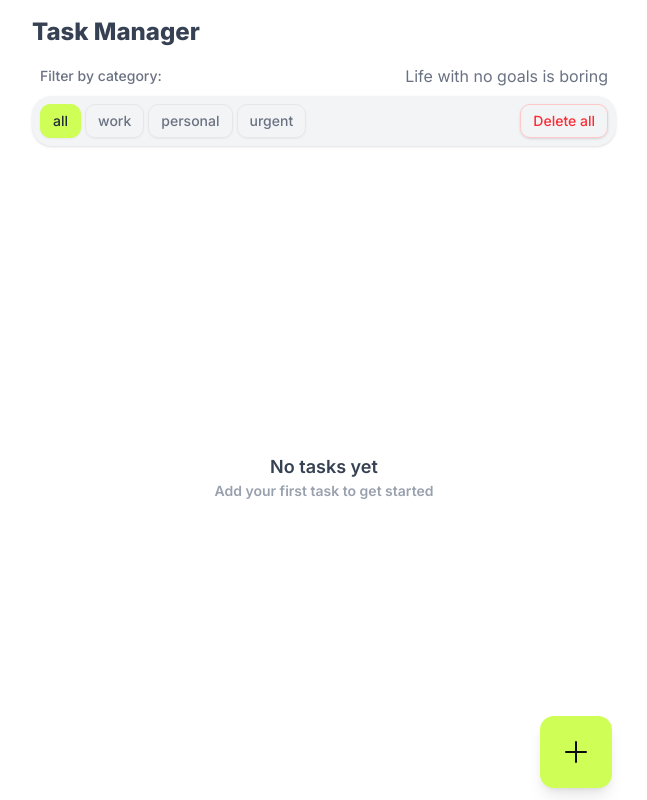
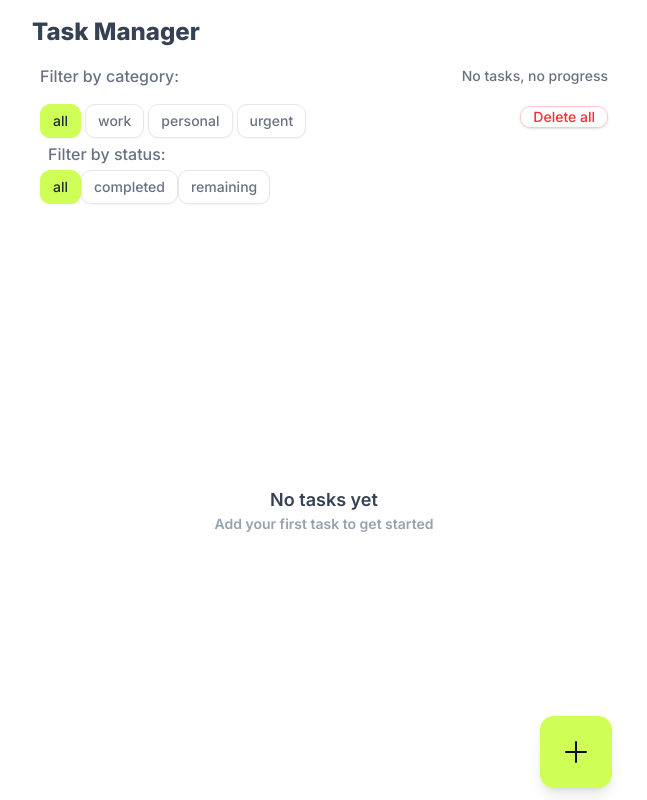
Before and after one commit to Francesco-Zucco/task-manager, a Next.js app: page / in a window 1280 px wide. Shown: the whole page, without its empty margins (316-963 px from the left). Built offline with nearby package versions, Linux system fonts and the light colour scheme.

Commit message:
added filtering by status

```diff
--- a/src/app/page.js
+++ b/src/app/page.js
@@ -8,6 +8,7 @@ export default function Home() {
   const [input, setInput] = useState("");
   const [category, setCategory] = useState("work");
   const [filterCategory, setFilterCategory] = useState("all");
+  const [statusFilter, setStatusFilter] = useState("all");
 
   const categories = [
     { name: "work", color: "bg-[#dad9fb] text-[#464596]" },
@@ -22,27 +23,38 @@ export default function Home() {
     { name: "urgent" },
   ];
 
+  const statusFilterOptions = [
+    { name: "all" },
+    { name: "completed" },
+    { name: "remaining" },
+  ];
+
   const addTask = () => {
     if (!input) return;
 
     const taskList = [
       ...tasks,
-      { text: input, done: false, category: category || "general" },
+      {
+        text: input,
+        done: false,
+        category: category,
+        id: Date.now().toString() || "general",
+      },
     ];
-
+    console.log(taskList);
     setTasks(taskList);
     setInput("");
     setCategory("work");
   };
 
-  const deleteTask = (index) => {
-    setTasks(tasks.filter((_, i) => i !== index));
+  const deleteTask = (id) => {
+    setTasks(tasks.filter((task) => task.id !== id));
   };
 
-  const toggleDone = (index) => {
+  const toggleDone = (id) => {
     setTasks(
-      tasks.map((task, i) =>
-        i === index ? { ...task, done: !task.done } : task,
+      tasks.map((task) =>
+        task.id === id ? { ...task, done: !task.done } : task,
       ),
     );
   };
@@ -52,6 +64,13 @@ export default function Home() {
       ? tasks
       : tasks.filter((t) => t.category === filterCategory);
 
+  const finalFilteredTasks =
+    statusFilter === "all"
+      ? filteredTasks
+      : statusFilter === "completed"
+        ? filteredTasks.filter((t) => t.done)
+        : filteredTasks.filter((t) => !t.done);
+
   const deleteAllTasks = () => {
     setTasks([]);
   };
@@ -60,11 +79,11 @@ export default function Home() {
 
   let message = "";
   if (tasks.length === 0) {
-    message = "Life with no goals is boring";
+    message = "No tasks, no progress";
   } else if (remainingTasks === 0) {
-    message = "all goals completed!";
+    message = "All tasks completed!";
   } else {
-    message = `remaining goals: ${remainingTasks}`;
+    message = `Remaining tasks: ${remainingTasks}`;
   }
 
   useEffect(() => {
@@ -89,14 +108,15 @@ export default function Home() {
           </div>
 
           <div className="w-full flex justify-between items-center px-2 pb-2">
-            <p className="text-sm text-gray-500 font-medium pl-2">
+            <p className=" text-gray-500 font-medium pl-2">
               Filter by category:
-            </p>{" "}
-            <p className="text-gray-500 pr-2">{message}</p>
+            </p>
+            <p className="text-gray-500 text-sm font-medium pr-2">{message}</p>
           </div>
 
           <div className="w-full flex justify-between px-2 pb-2">
-            <div className="flex w-full justify-between bg-gray-100 rounded-[20px] p-2 shadow-sm">
+            <div className="flex w-full justify-between rounded-[20px] p-2 ">
+              <div className="flex flex-col gap-1">
                 <div className="flex gap-1">
                   {filterOptions.map((f) => (
                     <button
@@ -112,12 +132,35 @@ export default function Home() {
                     </button>
                   ))}
                 </div>
+                <div className="flex flex-col gap-1">
+                  <p className=" text-gray-500 font-medium pl-2">
+                    Filter by status:
+                  </p>
+                  <div>
+                    {statusFilterOptions.map((f) => (
+                      <button
+                        className={`px-3 py-1.5 text-sm font-medium shadow-xs rounded-lg transition-all duration-150 cursor-pointer ${
+                          statusFilter === f.name
+                            ? "bg-[#cfff56] text-[#1f2937] border border-[#cfff56] hover:bg-[#b8e84d] active:scale-95 active:shadow-inner"
+                            : "text-gray-500 border border-gray-200 hover:bg-gray-50 hover:border-gray-300 active:scale-95 active:bg-gray-100"
+                        }`}
+                        key={f.name}
+                        onClick={() => setStatusFilter(f.name)}
+                      >
+                        {f.name}
+                      </button>
+                    ))}
+                  </div>
+                </div>
+              </div>
+              <div>
                 <button
                   className="px-3 shadow-sm hover:shadow-md rounded-lg cursor-pointer text-sm font-medium text-red-500 border border-red-200 rounded-[20px] hover:bg-red-50 hover:border-red-300 active:scale-95 active:bg-red-100 transition-all duration-150"
                   onClick={deleteAllTasks}
                 >
                   Delete all
                 </button>
+              </div>
             </div>
           </div>
 
@@ -142,7 +185,7 @@ export default function Home() {
               </div>
             ) : (
               <TaskList
-                tasks={filteredTasks}
+                tasks={finalFilteredTasks}
                 toggleDone={toggleDone}
                 deleteTask={deleteTask}
                 categories={categories}
--- a/src/components/TaskInput.js
+++ b/src/components/TaskInput.js
@@ -9,7 +9,6 @@ import {
   DrawerTrigger,
 } from "@/components/ui/drawer";
 import { Button } from "@/components/ui/button";
-import { VisuallyHidden } from "radix-ui";
 const TaskInput = ({
   input,
   setInput,
@@ -40,9 +39,9 @@ const TaskInput = ({
         <div className="max-w-md mx-auto w-full px-10 pb-10 flex flex-col gap-6">
           {/* TITLE */}
           <div>
-            <h2 className="text-lg font-semibold text-gray-800">
+            <DrawerTitle className="text-lg font-semibold text-gray-800">
               Add new task
-            </h2>
+            </DrawerTitle>
             <p className="text-sm text-gray-600">
               Create a task and add a category.
             </p>
@@ -52,6 +51,11 @@ const TaskInput = ({
               autoFocus
               placeholder="Task title..."
               value={input}
+              onKeyDown={(e) => {
+                if (e.key === "Enter") {
+                  addTask();
+                }
+              }}
               onChange={(e) => setInput(e.target.value)}
               className=" w-full bg-transparent outline-none text-gray-900 placeholder-gray-400 border-b border-gray-300 py-2 focus:border-gray-500 transition-all duration-300"
             />
@@ -61,7 +65,7 @@ const TaskInput = ({
               <button
                 key={cat.name}
                 onClick={() => setCategory(cat.name)}
-                className={`px-3 py-1 rounded-full text-sm transition ${cat.color} ${category === cat.name ? "ring-1 ring-gray-400" : "opacity-70"}`}
+                className={`px-3 py-1 rounded-full text-sm transition ${cat.color} ${category === cat.name ? "ring-2 ring-gray-400" : "opacity-70"}`}
               >
                 <p>{cat.name}</p>
               </button>
--- a/src/components/TaskItem.js
+++ b/src/components/TaskItem.js
@@ -9,7 +9,7 @@ const TaskItem = ({
   return (
     <div className="flex border p-3 rounded-[20px] shadow-sm flex gap-2 items-center hover:shadow-md hover:border-gray-300 transition hover:scale-[1.01] duration-250 justify-between w-full">
       <div className="flex items-center gap-2">
-        <button onClick={() => toggleDone(i)}>
+        <button onClick={() => toggleDone(task.id)}>
           <svg
             xmlns="http://www.w3.org/2000/svg"
             fill="none"
@@ -47,7 +47,7 @@ const TaskItem = ({
         </p>
         <button
           className="text-gray-800 cursor-pointer active:scale-95 transition"
-          onClick={() => deleteTask(i)}
+          onClick={() => deleteTask(task.id)}
         >
           <svg
             xmlns="http://www.w3.org/2000/svg"
--- a/src/components/TaskList.js
+++ b/src/components/TaskList.js
@@ -5,11 +5,11 @@ const TaskList = ({ tasks, toggleDone, deleteTask, categories }) => {
     <ul className="w-full flex flex-col gap-2 h-full overflow-y-auto no-scrollbar pb-24 px-2">
       {tasks.map((task, i) => (
         <TaskItem
-          key={i}
+          key={task.id}
           i={i}
           task={task}
-          toggleDone={() => toggleDone(i)}
-          deleteTask={() => deleteTask(i)}
+          toggleDone={() => toggleDone(task.id)}
+          deleteTask={() => deleteTask(task.id)}
           categories={categories}
           category={categories.find((c) => c.name === task.category)}
         ></TaskItem>
```
Lines whose indentation alone changed are shown as unchanged.
